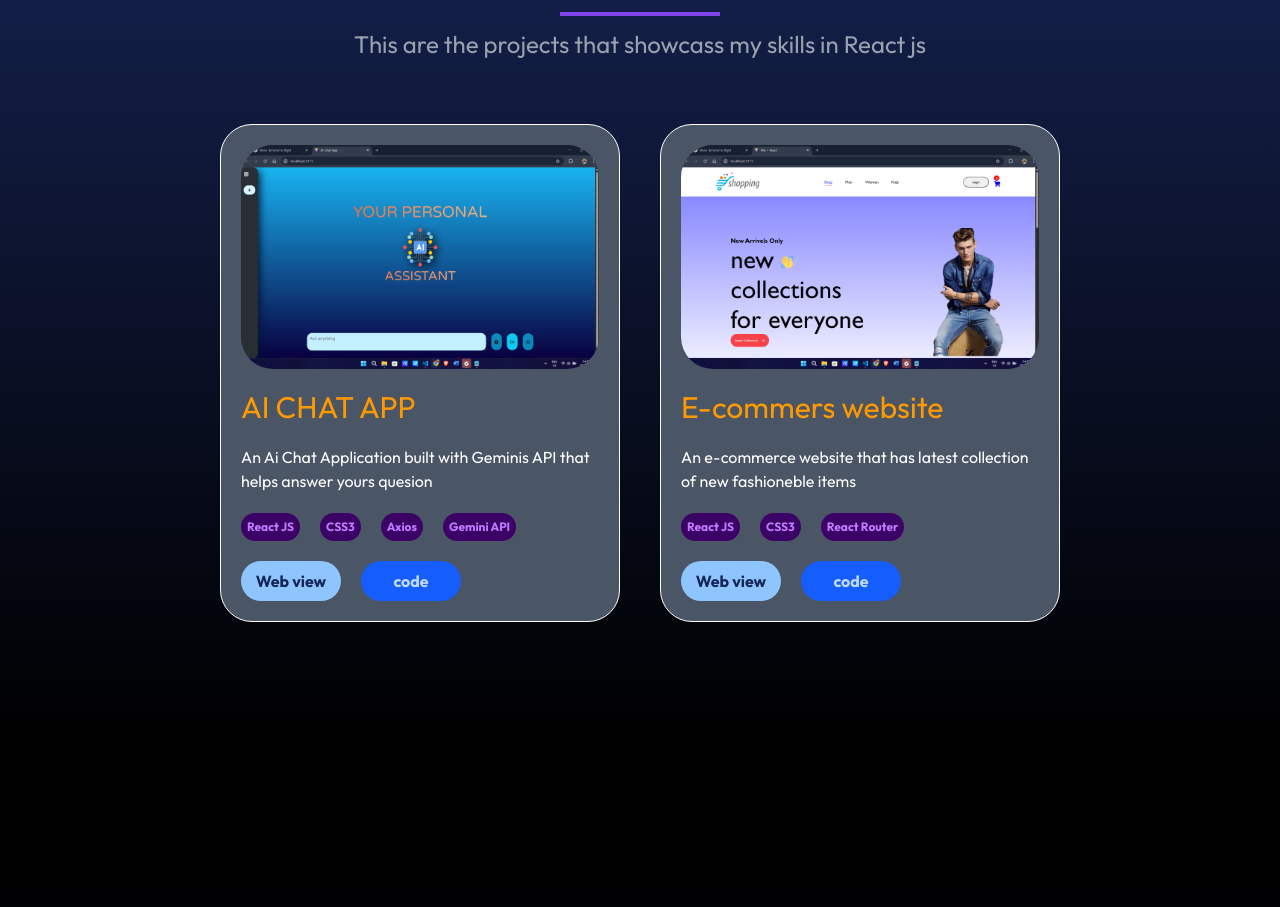
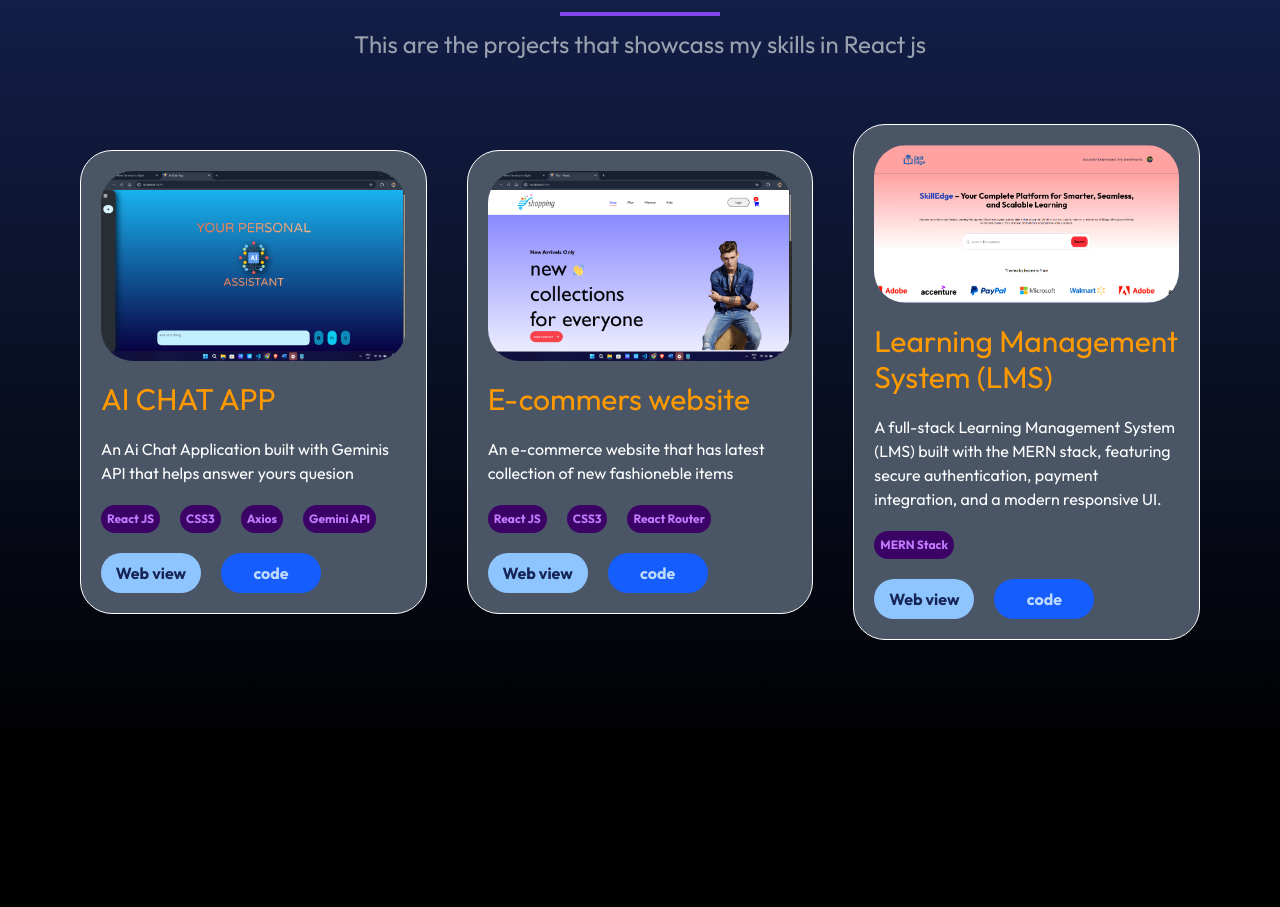
Before and after one commit to OmPrakash162002/my-portfolio, a React (Vite) app: page / in a window 1280 px wide. Shown: the part 2722-3629 px from the top of the page. Built offline with nearby package versions, Linux system fonts and the light colour scheme.

Commit message:
new project added

```diff
--- a/src/components/Projects.jsx
+++ b/src/components/Projects.jsx
@@ -25,15 +25,15 @@ const Projects = () => {
                 ))}
               </div>
               <div className="flex flex-row gap-5">
-                <a
+                <a target="_blank"
                   className=" flex items-center font-bold justify-center w-25 h-10 rounded-3xl bg-blue-300 text-center text-blue-950"
-                  href=""
+                  href={item.web}
                 >
                   Web view
                 </a>
-                <a
+                <a target="_blank"
                   className=" flex items-center font-bold justify-center w-25 h-10 rounded-3xl bg-blue-600 text-center text-blue-200"
-                  href=""
+                  href={item.github}
                 >code</a>
               </div>
             </div>
--- a/src/info.js
+++ b/src/info.js
@@ -14,6 +14,7 @@ import ecommerce from "./assets/project images/e-commerce.png"
 import ggv from "./assets/Education images/ggv.png"
 import xi from "./assets/Education images/government.jpg"
 import x from "./assets/Education images/sishumandir.jpeg"
+import LMS from "./assets/project images/LMS.png"
 
 
 //skills info
@@ -68,6 +69,14 @@ export const ProjectInfo = [
         github : "",
         web : "",
         image : ecommerce
+    },
+    {
+        title : "Learning Management System (LMS)",
+        caption : "A full-stack Learning Management System (LMS) built with the MERN stack, featuring secure authentication, payment integration, and a modern responsive UI.",
+        stack : ["MERN Stack"],
+        github : "https://github.com/OmPrakash162002/LMS-PROJECT.git",
+        web: "https://lms-project-20.vercel.app/",
+        image: LMS
     }
 ]
 
```
Also changed, not shown: src/assets/project images/LMS.png (added).
